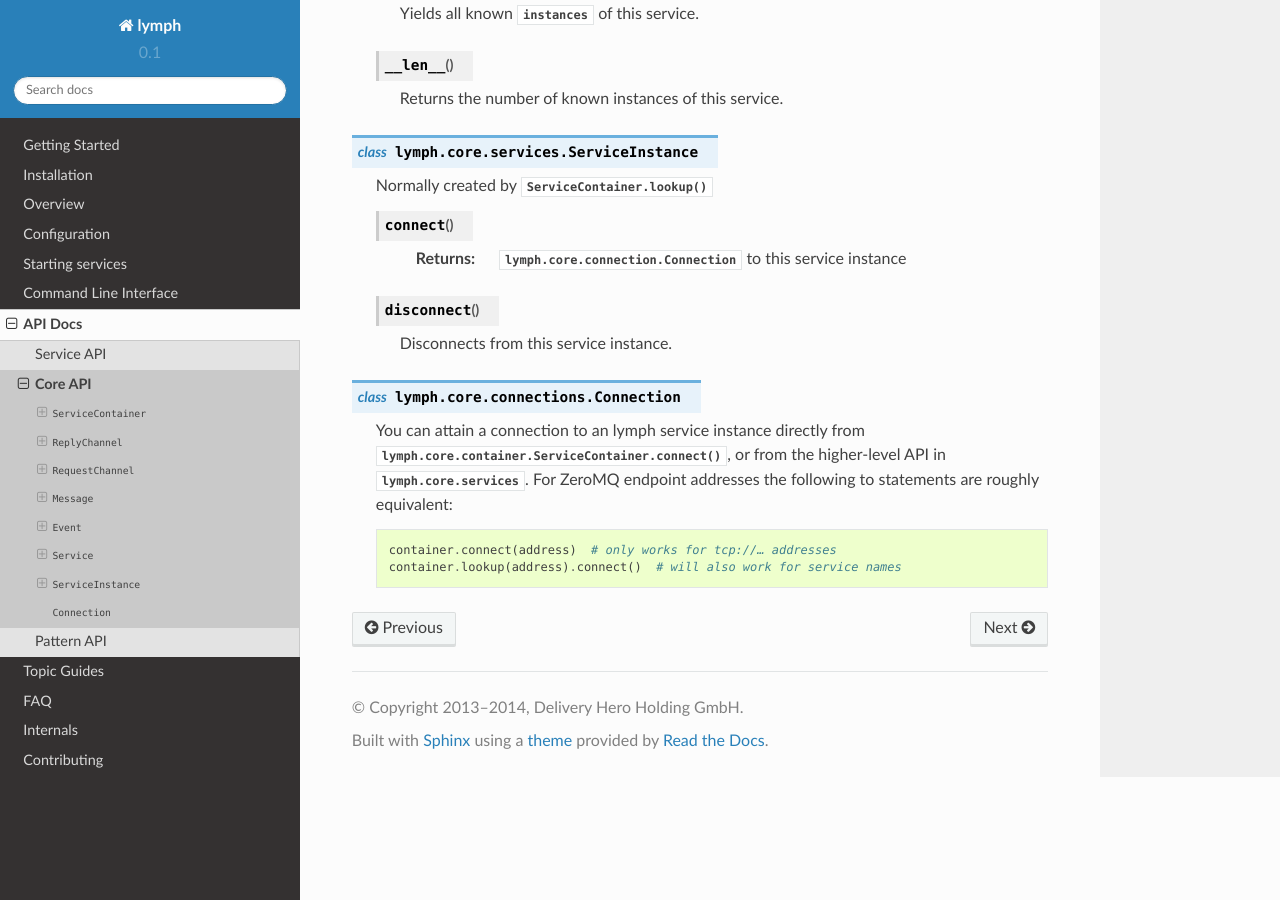
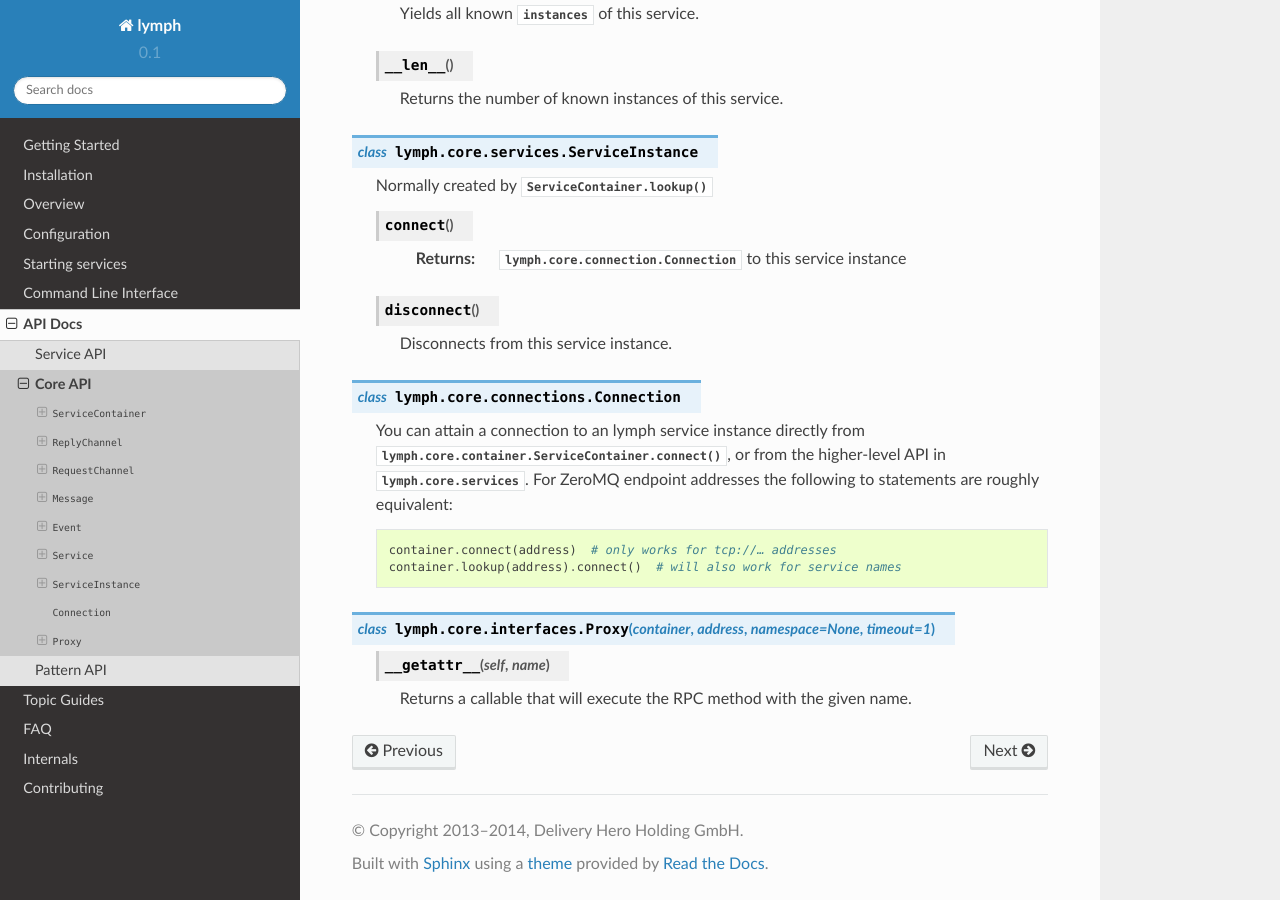
Before and after one commit to deliveryhero/lymph, a Sphinx documentation site: the page built from docs/api/core_api.rst, in a window 1280 px wide and 900 px high, scrolled down 1797 px. Built offline with Sphinx 7.4.7 and the Read the Docs theme 2.0.0, drawn with Linux system fonts in a browser that asks for light colours; formulas are drawn with MathJax 3.

Commit message:
Added docs stub for lymph.proxy()

```diff
--- a/docs/api/core_api.rst
+++ b/docs/api/core_api.rst
@@ -122,3 +122,12 @@ Core API
 
         container.connect(address)  # only works for tcp://… addresses
         container.lookup(address).connect()  # will also work for service names
+
+
+.. currentmodule:: lymph.core.interfaces
+
+.. class:: Proxy(container, address, namespace=None, timeout=1)
+
+    .. method:: __getattr__(self, name)
+
+        Returns a callable that will execute the RPC method with the given name.
```
Also changed, not shown: docs/api/service_api.rst (line endings or trailing spaces).
